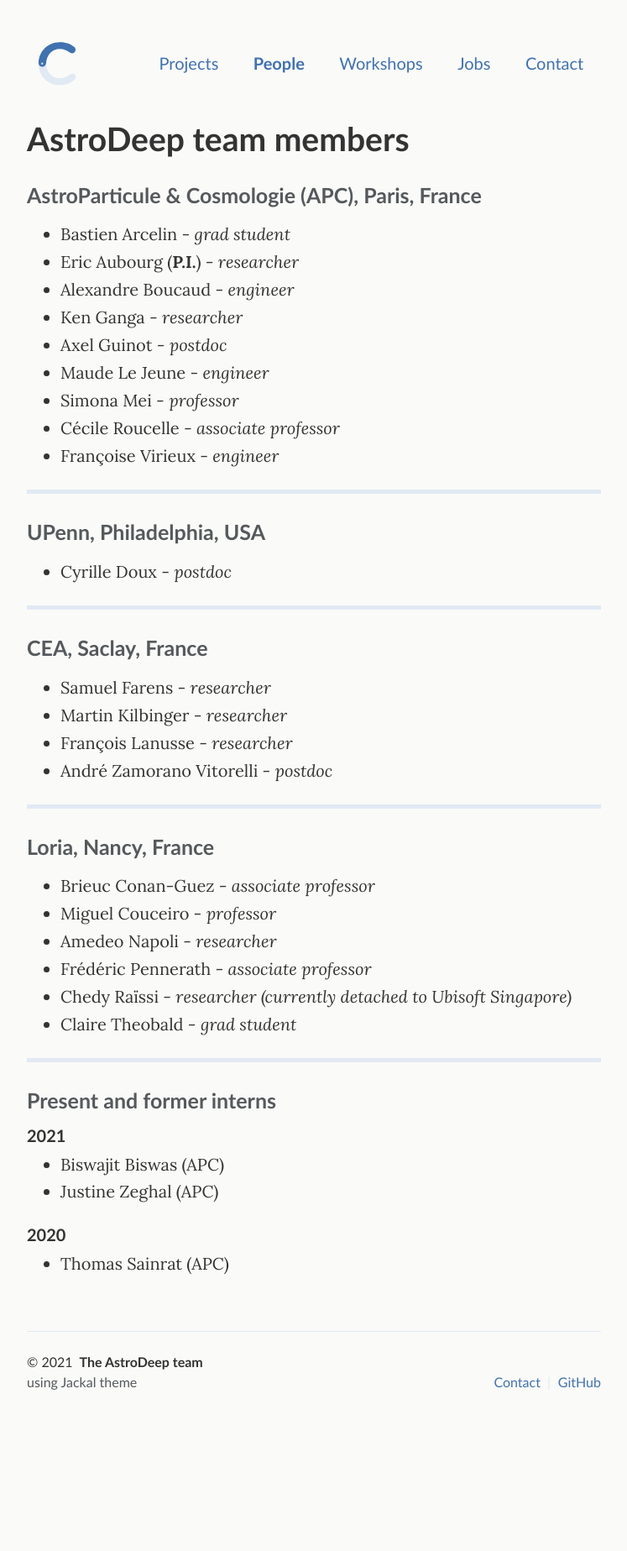
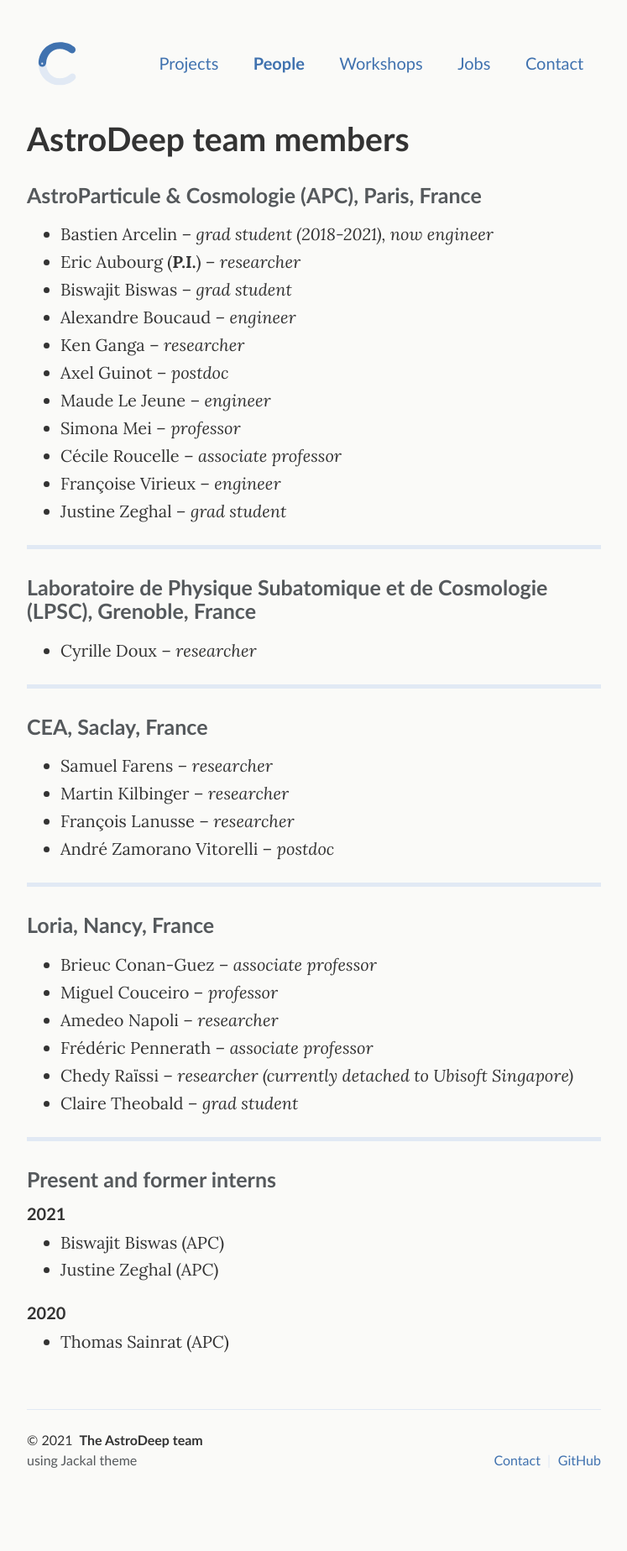
Before and after one commit to astrodeepnet/website, a Jekyll site: the page built from _pages/people.md, in a window 1280 px wide. Shown: the whole page at 84% size, without its empty margins (266-1013 px from the left). Built offline with Jekyll 4.4.1, drawn with Linux system fonts in a browser that asks for light colours; before the commit the page ends 1754 px from its top, so only the background shows below that.

Commit message:
update members

```diff
--- a/_pages/people.md
+++ b/_pages/people.md
@@ -8,41 +8,43 @@ permalink: /people/
 
 ### AstroParticule & Cosmologie (APC), Paris, France
 
-- Bastien Arcelin - _grad student_
-- Eric Aubourg (**P.I.**) - _researcher_
-- Alexandre Boucaud - _engineer_
-- Ken Ganga - _researcher_
-- Axel Guinot - _postdoc_
-- Maude Le Jeune - _engineer_
-- Simona Mei - _professor_
-- Cécile Roucelle - _associate professor_
-- Françoise Virieux - _engineer_
+- Bastien Arcelin – _grad student (2018-2021), now engineer_
+- Eric Aubourg (**P.I.**) – _researcher_
+- Biswajit Biswas – _grad student_
+- Alexandre Boucaud – _engineer_
+- Ken Ganga – _researcher_
+- Axel Guinot – _postdoc_
+- Maude Le Jeune – _engineer_
+- Simona Mei – _professor_
+- Cécile Roucelle – _associate professor_
+- Françoise Virieux – _engineer_
+- Justine Zeghal – _grad student_
 
 ---
 
-### UPenn, Philadelphia, USA
+### Laboratoire de Physique Subatomique et de Cosmologie (LPSC), Grenoble, France
 
-- Cyrille Doux - _postdoc_
+- Cyrille Doux – _researcher_
 
 ---
 
 ### CEA, Saclay, France
 
-- Samuel Farens - _researcher_
-- Martin Kilbinger - _researcher_
-- François Lanusse - _researcher_
-- André Zamorano Vitorelli - _postdoc_
+- Samuel Farens – _researcher_
+- Martin Kilbinger – _researcher_
+- François Lanusse – _researcher_
+- André Zamorano Vitorelli – _postdoc_
 
 ---
 
 ### Loria, Nancy, France
 
-- Brieuc Conan-Guez - _associate professor_
-- Miguel Couceiro - _professor_
-- Amedeo Napoli - _researcher_
-- Frédéric Pennerath - _associate professor_
-- Chedy Raïssi - _researcher (currently detached to Ubisoft Singapore)_
-- Claire Theobald - _grad student_
+- Brieuc Conan-Guez – _associate professor_
+- Miguel Couceiro – _professor_
+- Amedeo Napoli – _researcher_
+- Frédéric Pennerath – _associate professor_
+- Chedy Raïssi – _researcher (currently detached to Ubisoft Singapore)_
+- Claire Theobald – _grad student_
 
 ---
 ### Present and former interns
```
